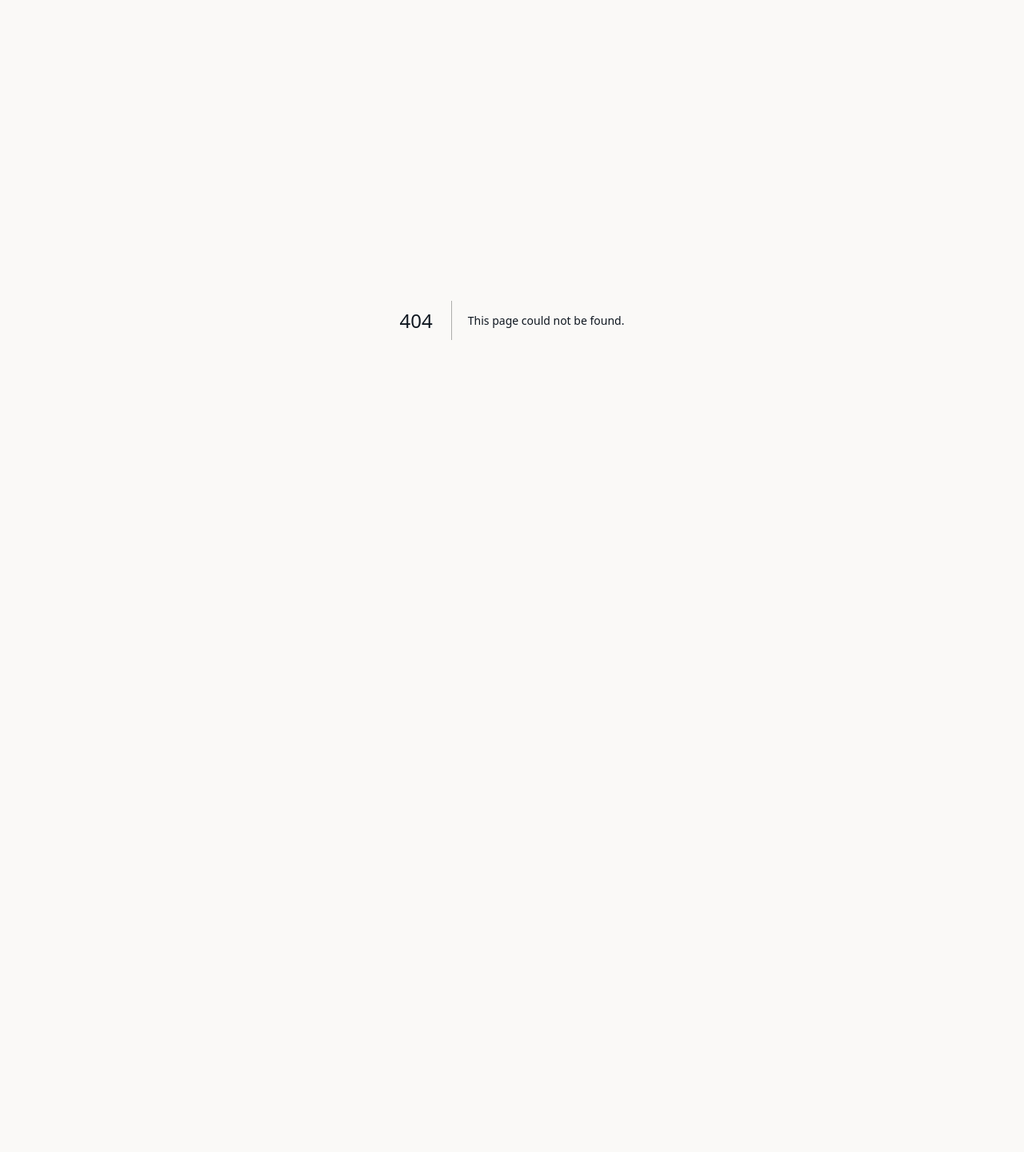
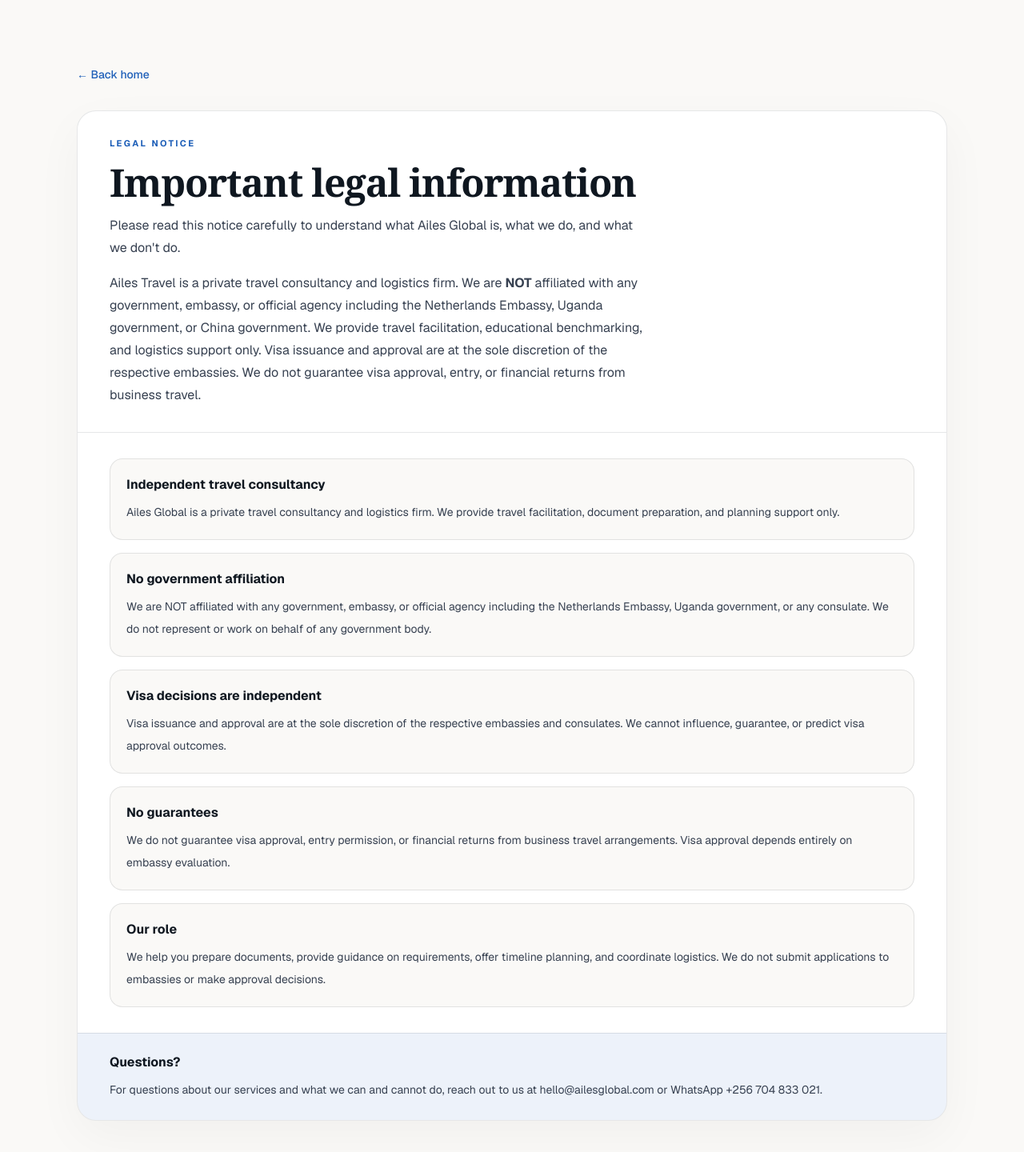
Before and after one commit to kazibweyassin/visa, a Next.js app: page /legal-notice in a window 1280 px wide. Before the commit this address had no page. Shown: the top 1440 px of the page at 80% size. Before the commit the page ends 800 px from the top, so only its background shows below. Built offline with nearby package versions, Linux system fonts and the light colour scheme.

Commit message:
Add consolidated Legal Notice paragraph aligned with Ailes Global wording

```diff
--- /dev/null
+++ b/app/legal-notice/page.tsx
@@ -0,0 +1,70 @@
+import Link from "next/link";
+
+const noticePoints = [
+  {
+    title: "Independent travel consultancy",
+    body: "Ailes Global is a private travel consultancy and logistics firm. We provide travel facilitation, document preparation, and planning support only.",
+  },
+  {
+    title: "No government affiliation",
+    body: "We are NOT affiliated with any government, embassy, or official agency including the Netherlands Embassy, Uganda government, or any consulate. We do not represent or work on behalf of any government body.",
+  },
+  {
+    title: "Visa decisions are independent",
+    body: "Visa issuance and approval are at the sole discretion of the respective embassies and consulates. We cannot influence, guarantee, or predict visa approval outcomes.",
+  },
+  {
+    title: "No guarantees",
+    body: "We do not guarantee visa approval, entry permission, or financial returns from business travel arrangements. Visa approval depends entirely on embassy evaluation.",
+  },
+  {
+    title: "Our role",
+    body: "We help you prepare documents, provide guidance on requirements, offer timeline planning, and coordinate logistics. We do not submit applications to embassies or make approval decisions.",
+  },
+];
+
+export default function LegalNoticePage() {
+  return (
+    <main className="min-h-screen bg-[var(--bg)]">
+      <div className="pointer-events-none absolute inset-0 dot-grid opacity-60" />
+      <section className="relative mx-auto max-w-6xl px-5 py-20 sm:px-8">
+        <Link href="/" className="text-sm font-medium text-[var(--text-3)] hover:text-[var(--text-1)] transition-colors">
+          ← Back home
+        </Link>
+
+        <div className="mt-8 overflow-hidden rounded-3xl border border-[var(--border-2)] bg-[var(--bg-2)] shadow-[0_20px_60px_rgba(0,0,0,0.04)]">
+          <div className="border-b border-[var(--border-2)] px-6 py-8 sm:px-10">
+            <p className="text-[11px] font-bold uppercase tracking-[0.22em] text-[var(--green)]">Legal Notice</p>
+            <h1 className="mt-4 text-3xl font-black tracking-tight text-[var(--text-1)] sm:text-5xl" style={{ fontFamily: "var(--font-serif)" }}>
+              Important legal information
+            </h1>
+            <p className="mt-4 max-w-2xl text-sm leading-7 text-[var(--text-3)] sm:text-base">
+              Please read this notice carefully to understand what Ailes Global is, what we do, and what we don't do.
+            </p>
+
+            {/* User-provided consolidated legal paragraph (aligned with Ailes Global voice) */}
+            <p className="mt-4 max-w-2xl text-sm leading-7 text-[var(--text-3)] sm:text-base">
+              Ailes Travel is a private travel consultancy and logistics firm. We are <strong>NOT</strong> affiliated with any government, embassy, or official agency including the Netherlands Embassy, Uganda government, or China government. We provide travel facilitation, educational benchmarking, and logistics support only. Visa issuance and approval are at the sole discretion of the respective embassies. We do not guarantee visa approval, entry, or financial returns from business travel.
+            </p>
+          </div>
+
+          <div className="grid gap-4 px-6 py-8 sm:px-10">
+            {noticePoints.map((section) => (
+              <article key={section.title} className="rounded-2xl border border-[var(--border-2)] bg-[var(--bg)] p-5">
+                <h2 className="text-base font-bold text-[var(--text-1)]">{section.title}</h2>
+                <p className="mt-2 text-sm leading-7 text-[var(--text-3)]">{section.body}</p>
+              </article>
+            ))}
+          </div>
+
+          <div className="border-t border-[var(--border-2)] bg-[var(--green-muted)] px-6 py-6 sm:px-10">
+            <h2 className="text-base font-bold text-[var(--text-1)]">Questions?</h2>
+            <p className="mt-2 text-sm leading-7 text-[var(--text-3)]">
+              For questions about our services and what we can and cannot do, reach out to us at hello@ailesglobal.com or WhatsApp +256 704 833 021.
+            </p>
+          </div>
+        </div>
+      </section>
+    </main>
+  );
+}
```
